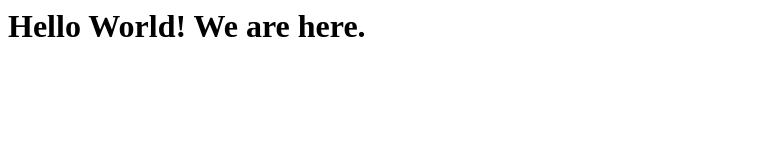
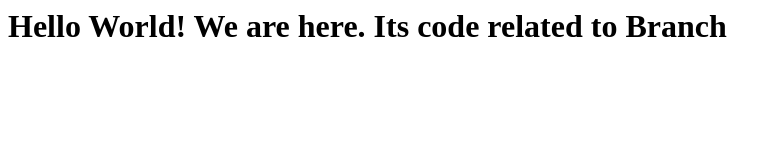
Before and after one commit to sunil-sharma01/example-repo, a plain HTML site: page Index.html in a window 1280 px wide. Shown: the whole page, without its empty margins (0-782 px from the left). Drawn offline with Linux system fonts and the light colour scheme.

Commit message:
Branch Commit

```diff
--- a/Index.html
+++ b/Index.html
@@ -1,3 +1,3 @@
 <h1>
-	Hello World! We are here.
+	Hello World! We are here. Its code related to Branch
 </h1>
```
